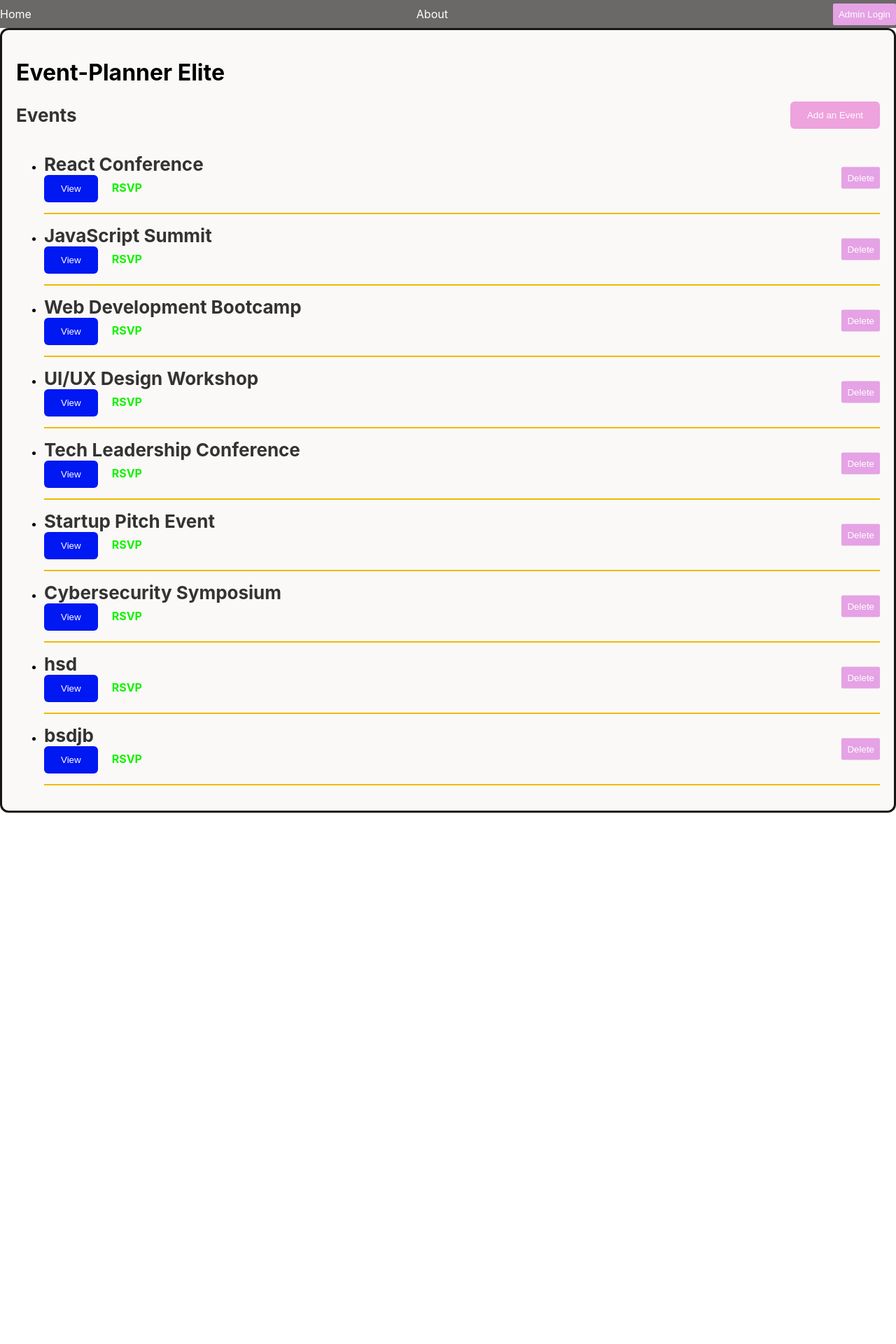
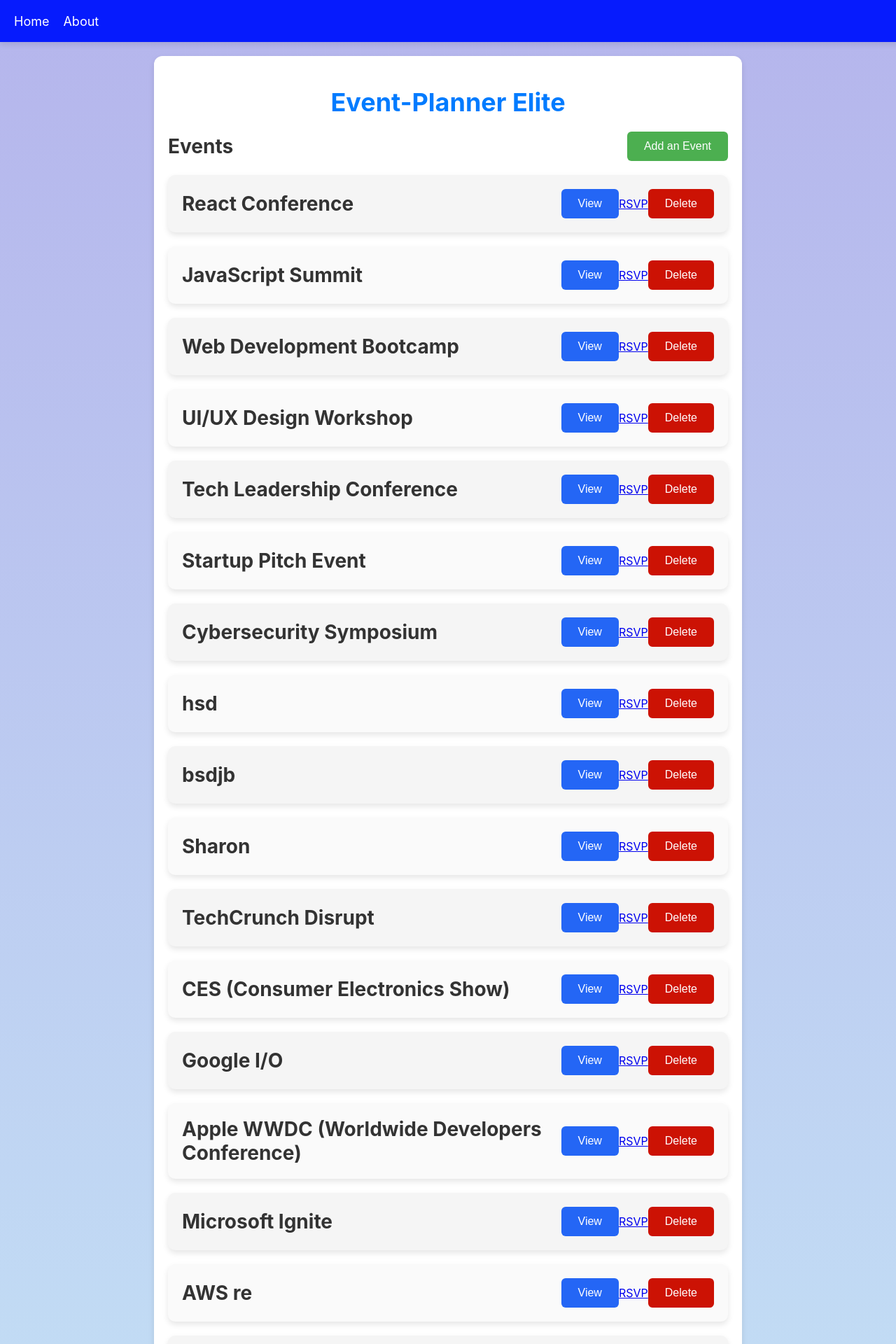
Before and after one commit to SimonNguthuM/event-planner, a React (Create React App) app: page / in a window 1280 px wide. Shown: the top 1920 px of the page at 70% size. Before the commit the page ends 1161 px from the top, so only its background shows below. Built offline with nearby package versions, Linux system fonts and the light colour scheme; data requests are answered from the project's data file.

Commit message:
Adds changes

```diff
--- a/db.json
+++ b/db.json
@@ -8,8 +8,8 @@
       "location": "New York",
       "rsvps": [
         {
-          "name": "Ajee ",
-          "email": "Ajey@gmail.com",
+          "name": "Sharooo",
+          "email": "Freee@go",
           "response": "yes"
         }
       ]
@@ -30,9 +30,9 @@
       "location": "Chicago",
       "rsvps": [
         {
-          "name": "jdd",
-          "email": "jnsjs@gmail.com",
-          "response": "no"
+          "name": "f",
+          "email": "g@w",
+          "response": "yes"
         }
       ]
     },
@@ -56,7 +56,13 @@
       "date": "2024-11-01",
       "description": "A conference for tech leaders and managers.",
       "location": "Boston",
-      "rsvps": []
+      "rsvps": [
+        {
+          "name": "Joel",
+          "email": "jayjoelpn@gmail.com",
+          "response": "no"
+        }
+      ]
     },
     {
       "id": "6",
@@ -100,6 +106,160 @@
           "response": "yes"
         }
       ]
+    },
+    {
+      "id": "1955",
+      "name": "Sharon",
+      "date": "2024-08-10",
+      "description": "TTNT5",
+      "location": "Sarit"
+    },
+    {
+      "id": "da7e",
+      "name": "TechCrunch Disrupt",
+      "date": "2024-09-05",
+      "description": "An annual technology conference hosted by TechCrunch. It features keynote speakers, startup pitches, and discussions on the latest tech trends.",
+      "location": "San Francisco, CA, USA"
+    },
+    {
+      "id": "cea9",
+      "name": "CES (Consumer Electronics Show)",
+      "date": "2024-08-22",
+      "description": "A global event showcasing the latest in consumer electronics and technology innovations. Exhibitors include leading tech companies and startups.",
+      "location": "Las Vegas, NV, USA"
+    },
+    {
+      "id": "2ee1",
+      "name": "Google I/O",
+      "date": "2024-09-07",
+      "description": "Google’s annual developer conference where new software, tools, and APIs are announced. It includes technical sessions, hands-on labs, and keynote speeches.",
+      "location": "Mountain View, CA, USA"
+    },
+    {
+      "id": "9a28",
+      "name": "Apple WWDC (Worldwide Developers Conference)",
+      "date": "2024-09-19",
+      "description": "Apple’s annual event where new software updates, technologies, and tools for developers are introduced. It includes sessions, workshops, and keynote presentations.",
+      "location": "Cupertino, CA, USA"
+    },
+    {
+      "id": "1647",
+      "name": "Microsoft Ignite",
+      "date": "2024-09-04",
+      "description": "Microsoft’s flagship tech conference for IT professionals and developers. It focuses on Microsoft’s latest products and technologies, including Azure, Windows, and more.",
+      "location": "Orlando, FL, USA"
+    },
+    {
+      "id": "159e",
+      "name": "AWS re",
+      "date": "2024-09-25",
+      "description": "Amazon Web Services’ annual conference for cloud computing, featuring new AWS products, deep-dive technical sessions, and keynotes from industry leaders.",
+      "location": "Las Vegas, NV, USA"
+    },
+    {
+      "id": "b64c",
+      "name": "Black Hat USA",
+      "date": "2024-09-06",
+      "description": "A leading information security conference that focuses on the latest cybersecurity research, trends, and techniques. It features presentations from security experts and practitioners.",
+      "location": "Las Vegas, NV, USA"
+    },
+    {
+      "id": "5496",
+      "name": "DEF CON",
+      "date": "2024-10-30",
+      "description": "One of the world’s largest and most notable hacker conventions. It includes talks, workshops, and competitions focused on security and hacking techniques.",
+      "location": "Las Vegas, NV, USA"
+    },
+    {
+      "id": "9892",
+      "name": "SXSW (South by Southwest)",
+      "date": "2024-10-28",
+      "description": "A conglomeration of film, interactive media, and music festivals and conferences. The tech component includes panels, workshops, and showcases of new technologies and innovations.",
+      "location": "Austin, TX, USA"
+    },
+    {
+      "id": "e79c",
+      "name": "Strata Data & AI Conference",
+      "date": "2024-10-30",
+      "description": "A conference focused on data science, machine learning, and artificial intelligence. It features keynotes, case studies, and hands-on sessions with industry leaders.",
+      "location": "New York, NY, USA"
+    },
+    {
+      "id": "e886",
+      "name": "The Next Web Conference",
+      "date": "2024-10-22",
+      "description": "A technology and business conference focusing on emerging tech trends and the future of the internet. It includes talks from tech leaders and networking opportunities.",
+      "location": "Amsterdam, Netherlands"
+    },
+    {
+      "id": "54b3",
+      "name": "Rise Conference",
+      "date": "2024-10-29",
+      "description": "A global technology conference that brings together startups, investors, and tech leaders. It features keynotes, panel discussions, and networking events.",
+      "location": "Hong Kong, China"
+    },
+    {
+      "id": "36c1",
+      "name": "Google Cloud Next",
+      "date": "2024-10-30",
+      "description": "Google Cloud’s annual event focused on cloud computing innovations, with sessions on product updates, cloud strategy, and practical implementations.",
+      "location": "San Francisco, CA, USA"
+    },
+    {
+      "id": "d563",
+      "name": "Oracle OpenWorld",
+      "date": "2024-09-18",
+      "description": "Oracle’s premier event for business leaders and IT professionals. It covers Oracle’s software and hardware products, including cloud computing, AI, and more.",
+      "location": "San Francisco, CA, USA"
+    },
+    {
+      "id": "7170",
+      "name": "IBM Think",
+      "date": "2024-09-02",
+      "description": "IBM’s annual conference featuring sessions on cloud computing, AI, and data analytics. It includes keynote speeches, product showcases, and breakout sessions.",
+      "location": "San Francisco, CA, USA"
+    },
+    {
+      "id": "368f",
+      "name": "Gartner IT Symposium/Xpo",
+      "date": "2024-10-17",
+      "description": "Gartner’s flagship IT conference that provides insights into technology trends, leadership strategies, and innovation. It includes keynotes, workshops, and networking opportunities.",
+      "location": "Orlando, FL, USA"
+    },
+    {
+      "id": "063e",
+      "name": "TechEd by Microsoft",
+      "date": "2024-11-06",
+      "description": "A conference for IT professionals and developers focusing on Microsoft’s latest technologies, tools, and platforms. It features in-depth technical sessions and hands-on labs.",
+      "location": "Barcelona"
+    },
+    {
+      "id": "2426",
+      "name": "European Women in Technology",
+      "date": "2024-11-06",
+      "description": "A conference dedicated to women in technology, offering keynotes, panel discussions, and workshops to support and inspire women in the tech industry.",
+      "location": "Amsterdam, Netherlands"
+    },
+    {
+      "id": "272e",
+      "name": "Viva Technology",
+      "date": "2024-11-29",
+      "description": "A major European tech event focused on innovation and startups. It features presentations from tech leaders, startup showcases, and networking opportunities.",
+      "location": "Paris, France"
+    },
+    {
+      "id": "da64",
+      "name": "TechFest",
+      "date": "2024-12-12",
+      "description": "A series of tech events held globally that focuses on tech talent, innovation, and industry trends. It includes networking, panel discussions, and product showcases.",
+      "location": "New York"
+    },
+    {
+      "id": "8535",
+      "name": "hhh",
+      "date": "2024-08-15",
+      "description": "hyh",
+      "location": "Nairobi"
     }
   ]
 }
--- a/src/App.js
+++ b/src/App.js
@@ -1,5 +1,6 @@
 import Home from './pages/Home';
-import Login from './components/Login';
+import Login from './pages/Login';
+import Routes from '../components/routes'
 
 
 function App() {
@@ -7,6 +8,8 @@ function App() {
   <>
     <Home />
     <Login />
+    <Routes />
+    <Index />
   </>
   );
 }
--- a/src/components/Navbar.js
+++ b/src/components/Navbar.js
@@ -12,7 +12,7 @@ const Navbar = () => {
     <nav className='navbar'>
       <Link to="/">Home</Link>
       <Link to="/about">About</Link>
-      <button className="login-button" onClick={handleLoginClick}>Admin Login</button>
+      <button className="login-button" onClick={handleLoginClick}>🙎‍♂️Admin Login</button>
     </nav>
   );
 };
--- a/src/components/routes.js
+++ b/src/components/routes.js
@@ -3,7 +3,7 @@ import RSVPForm from "../pages/RSVPForm"
 import EventDetails from "../pages/EventDetails";
 import Login from "../pages/Login"
 import EventAdd from "./EventAdd"
-import About from "../pages/about";
+import About from "../pages/about"
 
 
 const routes = [
--- a/src/index.css
+++ b/src/index.css
@@ -1,220 +1,282 @@
+
 body {
   margin: 0;
-  font-family: -apple-system, BlinkMacSystemFont, 'Segoe UI', 'Roboto', 'Oxygen',
-    'Ubuntu', 'Cantarell', 'Fira Sans', 'Droid Sans', 'Helvetica Neue',
-    sans-serif;
+  font-family: -apple-system, BlinkMacSystemFont, 'Segoe UI', 'Roboto', 'Oxygen', 'Ubuntu', 'Cantarell', 'Fira Sans', 'Droid Sans', 'Helvetica Neue', sans-serif;
   -webkit-font-smoothing: antialiased;
   -moz-osx-font-smoothing: grayscale;
+  background-color: #f5f5f5;
+  background: linear-gradient(rgb(181, 181, 236),rgb(204, 251, 251));
+  color: #333;
 }
 
-code {
-  font-family: source-code-pro, Menlo, Monaco, Consolas, 'Courier New',
-    monospace;
-}
-
-.navbar{
-  background-color: #6b6868;
-  height: 40px;
+.navbar {
+  background-color: rgb(6, 27, 253);
+  height: 60px;
   display: flex;
   align-items: center;
-  /*Code below is to ensure nav bar is fixed while scrolling down*/
   position: fixed;
   width: 100%;
+  top: 0;
   left: 0;
-  top: 0;
   z-index: 1000;
+  padding: 0 20px;
+  box-shadow: 0 4px 8px rgba(0, 0, 0, 0.1);
 }
 
 .navbar a {
   color: white;
   text-decoration: none;
-  margin-right: auto;
+  font-size: 18px;
+  margin-right: 20px;
+  transition: color 0.3s ease;
+}
+
+.navbar a:hover {
+  color: #e0e0e0;
+  text-decoration: underline;
 }
 
 .login-button {
-  padding: 8px;
-  border-radius: 2px;
+  background-color: rgb(24, 42, 244);
   border: none;
-  background-color: rgb(229, 162, 229);
+  padding: 10px 20px;
+  border-radius: 5px;
   color: white;
   cursor: pointer;
+  font-size: 16px;
+  margin-bottom: auto;
+  margin-left: 1375px;
+  transition: background-color 0.3s ease, transform 0.2s ease;
+}
+
+.login-button:hover {
+  background-color: #0603da;
+  transform: scale(1.05);
+}
+
+
+button {
+  padding: 12px 24px;
+  border-radius: 6px;
+  border: none;
+  color: white;
+  cursor: pointer;
+  transition: background-color 0.3s ease, transform 0.2s ease;
+  font-size: 16px;
+}
+
+.add-event-button {
+  background-color: #4caf50;
+}
+
+.add-event-button:hover {
+  background-color: #388e3c;
+  transform: scale(1.05);
+}
+
+.view-btn {
+  background-color: #2466f5;
+  margin-left: auto;
+}
+
+.view-btn:hover {
+  background-color: #064ce4;
+  transform: scale(1.05);
+}
+
+.rsvp-btn {
+  background-color: #4caf50;
+}
+
+.rsvp-btn:hover {
+  background-color: #388e3c;
+  transform: scale(1.05);
 }
 
 .delete-btn {
-  padding: 8px;
-  border-radius: 2px;
-  border: none;
-  background-color: rgb(229, 162, 229);
-  color: white;
-  cursor: pointer;
+  background-color: #cc1204;
 }
 
 .delete-btn:hover {
-  background-color: red;
+  background-color: #880404;
+  transform: scale(1.05);
 }
 
-.forms {
-  margin-top: 60px;
-  padding: 20px;
+.adder, .auth-buttons-container, .rsvp-form {
+  margin: 80px auto;
+  padding: 30px;
+  max-width: 600px; /* Restrict width */
+  background-color: #ffffff;
+  border-radius: 12px;
+  box-shadow: 0 4px 8px rgba(0, 0, 0, 0.1);
+  text-align: center; /* Centered text */
 }
 
-.content {
-  margin-top: 50px;
+.adder h2, .auth-buttons-container h2, .rsvp-form h2 {
+  font-size: 28px;
+  color: #333;
+  margin-bottom: 20px;
+  font-weight: bold;
 }
 
-.event-list{
-  margin-top: 40px;
-}
-
-.adder{
-  margin-top: 50px;
-}
-
-.adder form {
-  display: flex;
-  flex-direction: column;
-  width: 30%;
-}
-
-.adder button {
-  padding: 10px;
-  border-radius: 4px;
-  border: none;
-  background-color: #007bff;
-  color: white;
-  cursor: pointer;
-}
-
-.adder button:hover {
-  background-color: #0056b3;
-}
-
-.adder input,
-.adder textarea {
-  margin-bottom: 15px;
-  padding: 10px;
-  border-radius: 4px;
+.adder input, .auth-form input, .rsvp-form input, .rsvp-form select {
+  width: calc(100% - 24px);
+  margin-bottom: 20px;
+  padding: 12px;
+  border-radius: 6px;
   border: 1px solid #ccc;
+  font-size: 16px;
 }
 
 .adder textarea {
   resize: vertical;
 }
 
+.adder button, .auth-form button, .rsvp-form button {
+  background-color: #007bff;
+  color: white;
+  border: none;
+  padding: 12px 20px;
+  border-radius: 6px;
+  cursor: pointer;
+  font-size: 16px;
+  transition: background-color 0.3s ease, transform 0.2s ease;
+}
+
+.adder button:hover, .auth-form button:hover, .rsvp-form button:hover {
+  background-color: #0056b3;
+  transform: scale(1.05);
+}
+
+.auth-form {
+  display: flex;
+  flex-direction: column;
+}
+
+.auth-form input {
+  margin-bottom: 15px;
+}
+
+.error-text {
+  color: #f11a0a;
+  margin-bottom: 15px;
+  font-size: 30px;
+}
+
 
 .event-list {
-  margin-top: 40px;
+  margin: 80px auto;
   padding: 20px;
-  background-color: #faf9f7;
-  border: 3px solid #161616;
+  max-width: 800px;
+  background-color: #ffffff;
   border-radius: 12px;
+  box-shadow: 0 4px 8px rgba(0, 0, 0, 0.1);
+}
+
+.event-list h1 {
+  font-size: 36px;
+  color: #007bff;
+  margin-bottom: 20px;
+  text-align: center;
+}
+
+.event-list .header {
+  display: flex;
+  justify-content: space-between;
+  align-items: center;
+  margin-bottom: 20px;
+}
+
+.event-list h2 {
+  font-size: 28px;
+  color: #333;
+  margin: 0;
+}
+
+.event-list ul {
+  list-style: none;
+  padding: 0;
+  margin: 0;
 }
 
 .event-list li {
-  position: relative;
-  border-bottom: 2px solid #f2b900;
-  padding: 15px 0;
+  background-color: #fafafa;
+  border-radius: 10px;
+  padding: 20px;
+  margin-bottom: 20px;
+  box-shadow: 0 4px 8px rgba(0, 0, 0, 0.1);
+  display: flex;
+  justify-content: space-between;
+  align-items: center;
 }
 
-.delete-btn {
-  position: absolute;
-  right: 0;
-  top: 50%;
-  transform: translateY(-50%);
-  margin-left: 10px;
+.event-list li:nth-child(odd) {
+  background-color: #f5f5f5;
 }
 
-.view-btn, .event-list a {
-  margin-right: 10px;
+.event-list .btn-group {
+  display: flex;
+  gap: 10px;
 }
 
-.event-list h2 {
-  font-size: 26px;
-  color: #333;
-  margin: 0;
-  font-weight: bold;
+.Advimage {
+  width: 100%;
+  max-width: 800px;
+  height: auto;
+  display: block;
+  margin: 20px auto;
+  border-radius: 8px;
 }
 
-.view-btn {
-  background-color: #0018f2;
-  color: white;
-  border: none;
-  padding: 12px 24px;
-  border-radius: 6px;
-  cursor: pointer;
+.About ul {
+  margin: 20px 0;
+  padding-left: 20px;
 }
 
-
-.event-list a {
-  color: #14f200;
-  text-decoration: none;
-  font-weight: bold;
-  padding: 10px;
+.content {
+  margin: 80px auto;
+  padding: 30px;
+  max-width: 800px;
+  background-color: #ffffff;
+  border-radius: 12px;
+  box-shadow: 0 4px 8px rgba(0, 0, 0, 0.1);
 }
 
-.event-list a:hover {
-  text-decoration: underline;
-}
-
-header {
-  display: flex;
-  align-items: center;
-  justify-content: space-between;
+.content h1 {
+  font-size: 36px;
+  color: #007bff;
   margin-bottom: 20px;
 }
 
-.header h2 {
-  margin: 0;
+.content p {
+  font-size: 18px;
+  margin: 10px 0;
+  line-height: 1.6;
 }
 
-.add-event-button {
-  background-color: #eea2de;
-  color: white;
-  border: none;
-  padding: 12px 24px;
-  border-radius: 6px;
-  cursor: pointer;
+.content ul {
+  list-style: none;
+  padding: 0;
 }
 
-.add-event-button:hover {
-  background-color: #f79d9a;
+.content ul li {
+  padding: 10px;
+  border-bottom: 1px solid #ddd;
 }
 
-.content {
-  margin-top: 50px;
-  padding: 20px;
-  background-color: #fffbf0;
-  border: 2px solid #c7f0b7;
-  border-radius: 10px;
+.content ul li:last-child {
+  border-bottom: none;
 }
-
-.content h1 {
-  font-size: 34px;
-  color: #61daff;
-  margin-bottom: 15px;
-  font-weight: bold;
+.Sub{
+  color: black;
+  background-color: #08d738;
 }
-
-.content p {
-  font-size: 19px;
-  color: #333;
-  margin: 10px 0;
+footer{
+  background-color: #edeaea;
+  color: rgb(240, 28, 28);
+  font-size: medium;
+  text-align: center;
+  z-index: 1000;
+  padding: 50px;
+  width: 99%;
 }
-
-/* about css */
-
-.team {
-  display: flex;
-  flex-wrap: wrap;
-  gap: 10px;
-  justify-content: center;
-  margin-top: 20px;
-}
-.team img {
-    flex: 1 1 calc(33.333% - 20px);
-    max-width: 100%;
-    height: auto;
-    object-fit: cover;
-    border-radius: 8px;
-    box-shadow: 0 4px 8px rgba(0, 0, 0, 0.1);
-}
--- a/src/pages/RSVPForm.js
+++ b/src/pages/RSVPForm.js
@@ -29,7 +29,7 @@ const RSVPForm = () => {
   };
 
   return (
-    <form className="forms" onSubmit={handleSubmit}>
+    <form onSubmit={handleSubmit}>
       <Navbar />
       <h2>RSVP for Event</h2>
       <label>
@@ -60,7 +60,7 @@ const RSVPForm = () => {
         </select>
       </label>
       <br />
-      <button type="submit">Submit RSVP</button>
+      <button className="Sub"type="submit">Submit RSVP</button>
     </form>
   );
 };
```
Also changed, not shown: src/pages/about.js (+11 -25 lines).
